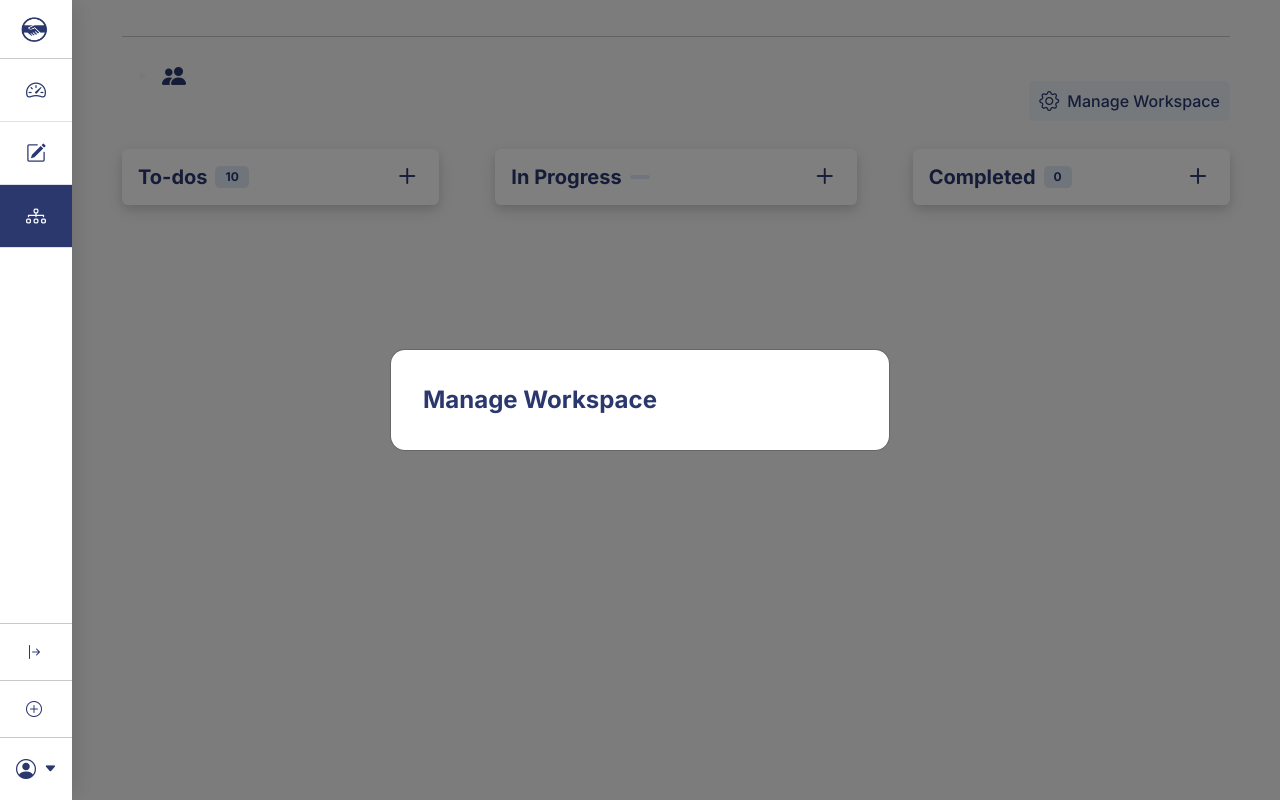
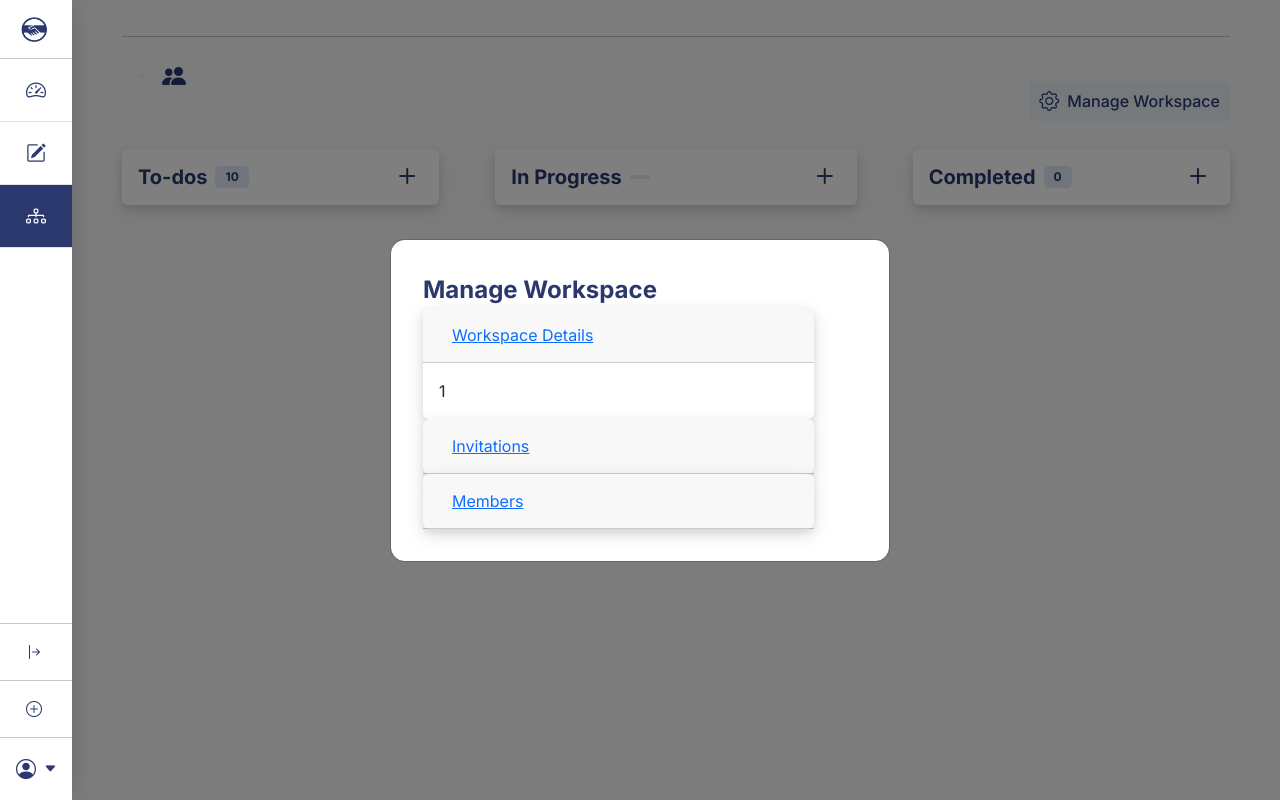
Before and after one commit to ChooYJ81/TaskManagementTool, a PHP site: page /workspace.php?workspace=1 in a window 1280 px wide, after a click on "Manage Workspace". Run offline with PHP 8.4, Linux system fonts and the light colour scheme; a user stored in the database is signed in; data comes from the database, SQL or seed files in the repository; data that the repository does not hold is empty.

Commit message:
Update manageModal.php

```diff
--- a/includes/modals/manageModal.php
+++ b/includes/modals/manageModal.php
@@ -6,8 +6,58 @@
           <p class="title-1 m-0">Manage Workspace</p>
         </div>
 
+        <div>
+        <?php
+          $taskWorkspaceID = base64_decode($_GET['workspace']);
+          print($taskWorkspaceID);
+        ?>
+        </div>
 
+        <div id="manageModalSet">
+          <div class="card">
+            <div class="card-header" id="headingOne">
+              <h5 class="mb-0">
+                <button class="btn btn-link" data-bs-toggle="collapse" data-bs-target="#collapseOne" aria-expanded="false" aria-controls="collapseOne">
+                  Workspace Details
+                </button>
+              </h5>
+            </div>
 
+            <div id="collapseOne" class="collapse show" aria-labelledby="headingOne" data-parent="#manageModalSet">
+              <div class="card-body">
+                1
+              </div>
+            </div>
+          </div>
+          <div class="card">
+            <div class="card-header" id="headingTwo">
+              <h5 class="mb-0">
+                <button class="btn btn-link collapsed" data-bs-toggle="collapse" data-bs-target="#collapseTwo" aria-expanded="false" aria-controls="collapseTwo">
+                  Invitations
+                </button>
+              </h5>
+            </div>
+            <div id="collapseTwo" class="collapse" aria-labelledby="headingTwo" data-parent="#manageModalSet">
+              <div class="card-body">
+                2
+              </div>
+            </div>
+          </div>
+          <div class="card">
+            <div class="card-header" id="headingThree">
+              <h5 class="mb-0">
+                <button class="btn btn-link collapsed" data-bs-toggle="collapse" data-bs-target="#collapseThree" aria-expanded="false" aria-controls="collapseThree">
+                  Members
+                </button>
+              </h5>
+            </div>
+            <div id="collapseThree" class="collapse" aria-labelledby="headingThree" data-parent="#manageModalSet">
+              <div class="card-body">
+                3
+              </div>
+            </div>
+          </div>
+        </div>
       </div>
     </div>
   </div>
```
